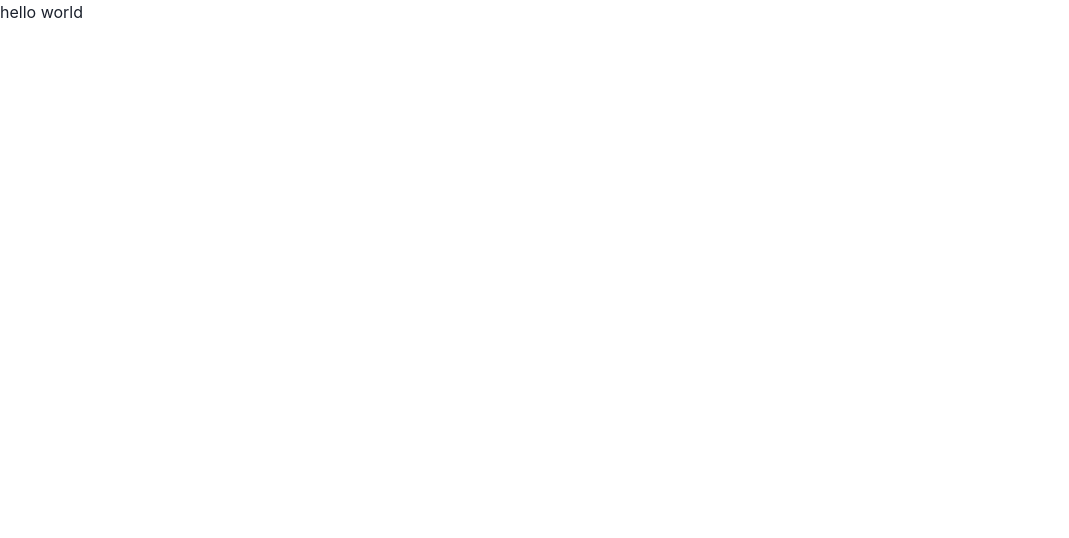
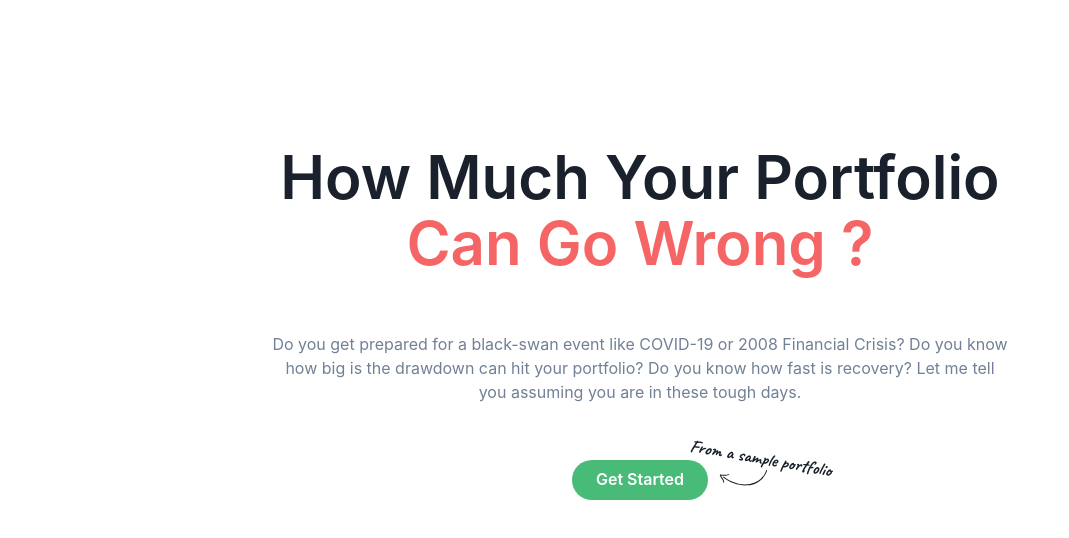
Before and after one commit to lslsls17/riskviewer, a Next.js app: page / in a window 1280 px wide. Shown: the top 538 px of the page, without its empty margins (0-1069 px from the left). Built offline with nearby package versions, Linux system fonts and the light colour scheme.

Commit message:
add start page

```diff
--- a/src/pages/index.tsx
+++ b/src/pages/index.tsx
@@ -1,3 +1,106 @@
-const Index = () => <div>hello world</div>;
+import Head from "next/head";
+import {
+  Box,
+  Heading,
+  Container,
+  Text,
+  Button,
+  Stack,
+  Icon,
+  useColorModeValue,
+  createIcon,
+} from "@chakra-ui/react";
+
+export function CallToActionWithAnnotation() {
+  return (
+    <>
+      <Head>
+        <link
+          href="https://fonts.googleapis.com/css2?family=Caveat:wght@700&display=swap"
+          rel="stylesheet"
+        />
+      </Head>
+
+      <Container maxW={"3xl"}>
+        <Stack
+          as={Box}
+          textAlign={"center"}
+          spacing={{ base: 8, md: 14 }}
+          py={{ base: 20, md: 36 }}
+        >
+          <Heading
+            fontWeight={600}
+            fontSize={{ base: "2xl", sm: "4xl", md: "6xl" }}
+            lineHeight={"110%"}
+          >
+            How Much Your Portfolio <br />
+            <Text as={"span"} color={"red.400"}>
+              Can Go Wrong ?
+            </Text>
+          </Heading>
+          <Text color={"gray.500"}>
+            Do you get prepared for a black-swan event like COVID-19 or 2008
+            Financial Crisis? Do you know how big is the drawdown can hit your
+            portfolio? Do you know how fast is recovery? Let me tell you
+            assuming you are in these tough days.
+          </Text>
+          <Stack
+            direction={"column"}
+            spacing={3}
+            align={"center"}
+            alignSelf={"center"}
+            position={"relative"}
+          >
+            <Button
+              colorScheme={"green"}
+              bg={"green.400"}
+              rounded={"full"}
+              px={6}
+              _hover={{
+                bg: "green.500",
+              }}
+            >
+              Get Started
+            </Button>
+            <Box>
+              <Icon
+                as={Arrow}
+                color={useColorModeValue("gray.800", "gray.300")}
+                w={71}
+                position={"absolute"}
+                right={-71}
+                top={"10px"}
+              />
+              <Text
+                fontSize={"lg"}
+                fontFamily={"Caveat"}
+                position={"absolute"}
+                right={"-125px"}
+                top={"-15px"}
+                transform={"rotate(10deg)"}
+              >
+                From a sample portfolio
+              </Text>
+            </Box>
+          </Stack>
+        </Stack>
+      </Container>
+    </>
+  );
+}
+
+const Arrow = createIcon({
+  displayName: "Arrow",
+  viewBox: "0 0 72 24",
+  path: (
+    <path
+      fillRule="evenodd"
+      clipRule="evenodd"
+      d="M0.600904 7.08166C0.764293 6.8879 1.01492 6.79004 1.26654 6.82177C2.83216 7.01918 5.20326 7.24581 7.54543 7.23964C9.92491 7.23338 12.1351 6.98464 13.4704 6.32142C13.84 6.13785 14.2885 6.28805 14.4722 6.65692C14.6559 7.02578 14.5052 7.47362 14.1356 7.6572C12.4625 8.48822 9.94063 8.72541 7.54852 8.7317C5.67514 8.73663 3.79547 8.5985 2.29921 8.44247C2.80955 9.59638 3.50943 10.6396 4.24665 11.7384C4.39435 11.9585 4.54354 12.1809 4.69301 12.4068C5.79543 14.0733 6.88128 15.8995 7.1179 18.2636C7.15893 18.6735 6.85928 19.0393 6.4486 19.0805C6.03792 19.1217 5.67174 18.8227 5.6307 18.4128C5.43271 16.4346 4.52957 14.868 3.4457 13.2296C3.3058 13.0181 3.16221 12.8046 3.01684 12.5885C2.05899 11.1646 1.02372 9.62564 0.457909 7.78069C0.383671 7.53862 0.437515 7.27541 0.600904 7.08166ZM5.52039 10.2248C5.77662 9.90161 6.24663 9.84687 6.57018 10.1025C16.4834 17.9344 29.9158 22.4064 42.0781 21.4773C54.1988 20.5514 65.0339 14.2748 69.9746 0.584299C70.1145 0.196597 70.5427 -0.0046455 70.931 0.134813C71.3193 0.274276 71.5206 0.70162 71.3807 1.08932C66.2105 15.4159 54.8056 22.0014 42.1913 22.965C29.6185 23.9254 15.8207 19.3142 5.64226 11.2727C5.31871 11.0171 5.26415 10.5479 5.52039 10.2248Z"
+      fill="currentColor"
+    />
+  ),
+});
+const Index = () => <CallToActionWithAnnotation />;
 
 export default Index;
```
